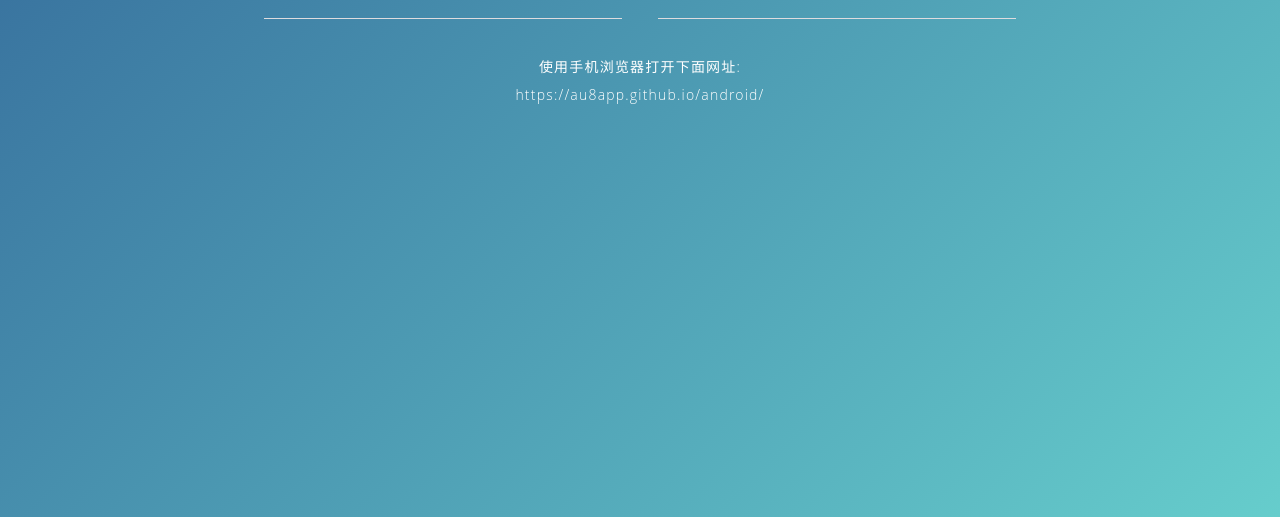
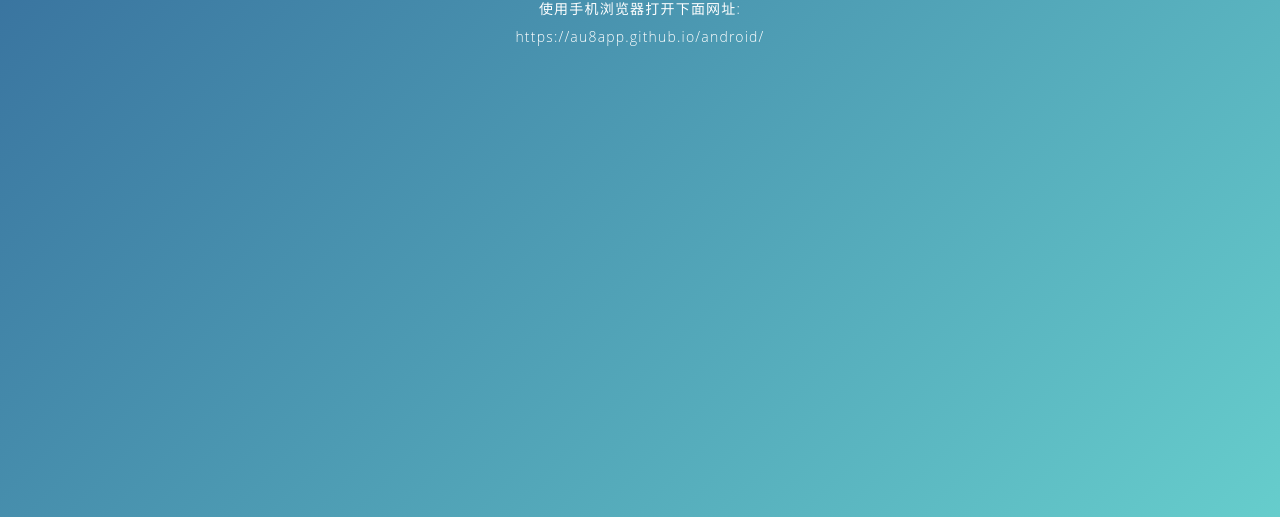
Before and after one commit to au8app/au8app.github.io, a plain HTML site: page android/index.html in a window 1280 px wide. Shown: the part 283-800 px from the top of the page. Drawn offline with Linux system fonts and the light colour scheme; files whose address does not match are found by name.

Commit message:
Update index.html

```diff
--- a/android/index.html
+++ b/android/index.html
@@ -48,7 +48,7 @@
 
 
         <div class="tips tada">
-            <div class="divider"></div>
+            <!--<div class="divider"></div>-->
             <p class="p2">使用手机浏览器打开下面网址:</p>
             <p class="web_link">https://au8app.github.io/android/</p>
         </div>
```
